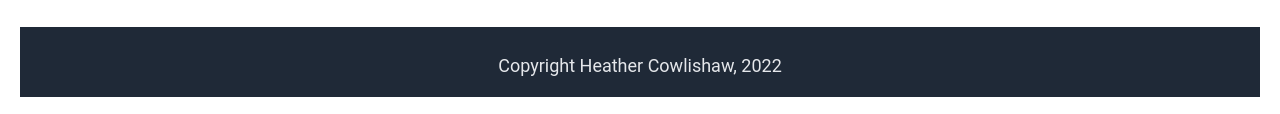
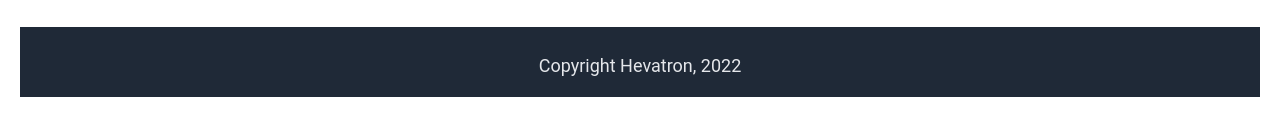
Before and after one commit to Hevatron/landing_page, a plain HTML site: page index.html in a window 1280 px wide. Shown: the part 1446-1560 px from the top of the page. Drawn offline with Linux system fonts and the light colour scheme.

Commit message:
Edited copyright section with github username

```diff
--- a/index.html
+++ b/index.html
@@ -51,7 +51,7 @@
                 </div>
             </div>
             <div class="footer">
-                <p>Copyright Heather Cowlishaw, 2022</p>
+                <p>Copyright Hevatron, 2022</p>
             </div>
         </body>
 </html>
```
